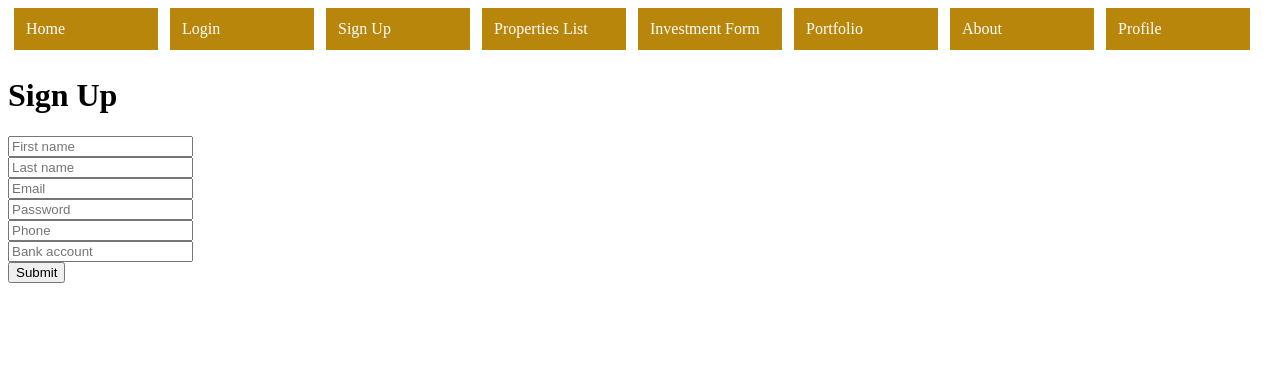
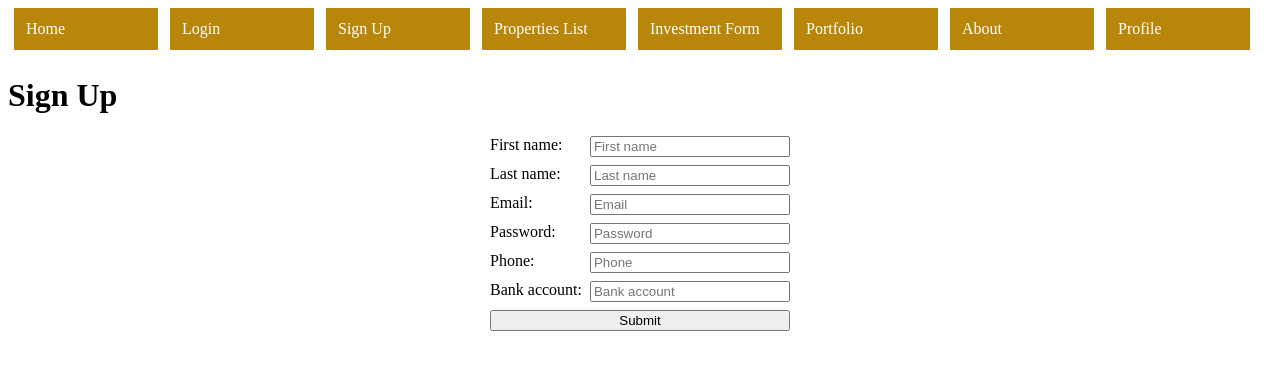
Before and after one commit to jm2292236/phase2-project, a React (Create React App) app: page /signup in a window 1280 px wide. Shown: the top 370 px of the page. Built offline with nearby package versions, Linux system fonts and the light colour scheme.

Commit message:
Interest list button

```diff
--- a/src/components/Login.js
+++ b/src/components/Login.js
@@ -25,15 +25,30 @@ function Login({onSubmit}) {
         <div>
             <h1>Login</h1>
             <form onSubmit={handleSubmit}>
-                <div>
-                    <input type="text" name="email" value={email} onChange={(e) => setEmail(e.target.value)} placeholder="Email" required/>
-                </div>
+                <label for="email">Email:</label>
+                <input
+                    autoFocus
+                    type="text"
+                    id="email"
+                    name="email"
+                    value={email}
+                    onChange={(e) => setEmail(e.target.value)}
+                    placeholder="Email"
+                    required
+                />
 
-                <div>
-                    <input type="password" name="password" value={password} onChange={(e) => setPassword(e.target.value)} placeholder="Password" required />
-                </div>
+                <label for="password">Password:</label>
+                <input
+                    type="password"
+                    id="password"
+                    name="password"
+                    value={password}
+                    onChange={(e) => setPassword(e.target.value)}
+                    placeholder="Password"
+                    required
+                />
 
-                <input type="submit" value="Submit" />
+                <input className="submitButton" type="submit" value="Submit" />
             </form>
         </div>
     )
--- a/src/components/PropertyForm.js
+++ b/src/components/PropertyForm.js
@@ -1,18 +1,30 @@
-import React from 'react'
+import React from 'react';
 
-// const imgStyles = {
-//     display: "inline-block",
-//     width: "40rem",
-//     padding: "12px",
-//     margin: "0 6px 6px",
-// };
 
 function PropertyForm({currentUser, property}) {
+    const userActive = currentUser.id;
+
+    function handleInterestList(propertyId) {
+        fetch("http://localhost:3002/interest", {
+            method: "POST",
+            headers: {
+                "Content-Type": "application/json",
+            },
+            body: JSON.stringify({userId: userActive, propertyId: propertyId}),
+        });
+        console.log("Added to interest list");
+    }
+
+
     return (
         <div>
             <img src={property.image}></img>
             <p>{`(user ID: ${currentUser.id} prop ID: ${property.id})`}</p>
             <h1>{property.address}</h1>
+            {userActive ?
+                <button onClick={() => handleInterestList(property.id)}>Add to Interest List</button>
+                : ""
+            }
             <h4>{`BED: ${property.bed}  BATH: ${property.bath}  SQ FT: ${property.sqft}  YEAR BUILT: ${property.yearBuilt}`}</h4>
             <h5>{`PURCHASE PRICE: $${property.purchasePrice}  MONTHLY RENT: $${property.monthlyRent}`}</h5>
         </div>
--- a/src/components/Signup.js
+++ b/src/components/Signup.js
@@ -44,31 +44,37 @@ function Signup() {
         <div>
             <h1>Sign Up</h1>
             <form onSubmit={handleSubmit}>
-                <div>
-                    <input type="text" name="firstName" value={formData.firstName} onChange={handleChange} placeholder="First name" required/>
-                </div>
+                {/* <div> */}
+                    <label for="firstName">First name:</label>
+                    <input type="text" id="firstName" name="firstName" value={formData.firstName} onChange={handleChange} placeholder="First name" required/>
+                {/* </div> */}
 
-                <div>
-                    <input type="text" name="lastName" value={formData.lastName} onChange={handleChange} placeholder="Last name" required/>
-                </div>
+                {/* <div> */}
+                    <label for="lastName">Last name:</label>
+                    <input type="text" id="lastName" name="lastName" value={formData.lastName} onChange={handleChange} placeholder="Last name" required/>
+                {/* </div> */}
 
-                <div>
-                    <input type="email" name="email" value={formData.email} onChange={handleChange} placeholder="Email" required/>
-                </div>
+                {/* <div> */}
+                    <label for="email">Email:</label>
+                    <input type="email" id="email" name="email" value={formData.email} onChange={handleChange} placeholder="Email" required/>
+                {/* </div> */}
 
-                <div>
-                    <input type="password" name="pwd" value={formData.pwd} onChange={handleChange} placeholder="Password" required/>
-                </div>
+                {/* <div> */}
+                    <label for="password">Password:</label>
+                    <input type="password" id="password" name="pwd" value={formData.pwd} onChange={handleChange} placeholder="Password" required/>
+                {/* </div> */}
 
-                <div>
-                    <input type="phone" name="phone" value={formData.phone} onChange={handleChange} placeholder="Phone" required/>
-                </div>
+                {/* <div> */}
+                    <label for="phone">Phone:</label>
+                    <input type="phone" id="phone" name="phone" value={formData.phone} onChange={handleChange} placeholder="Phone" required/>
+                {/* </div> */}
 
-                <div>
-                    <input type="number" name="bankAccount" value={formData.bankAccount} onChange={handleChange} placeholder="Bank account" />
-                </div>
+                {/* <div> */}
+                    <label for="bankAccount">Bank account:</label>
+                    <input type="number" id="bankAccount" name="bankAccount" value={formData.bankAccount} onChange={handleChange} placeholder="Bank account" />
+                {/* </div> */}
 
-                <input type="submit" value="Submit" />
+                <input className="submitButton" type="submit" value="Submit" />
             </form>
         </div>
     )
--- a/src/index.css
+++ b/src/index.css
@@ -4,3 +4,15 @@ img {
     padding: 12px;
     margin: 0 6px 6px;
 }
+
+form {
+    display: grid;
+    gap: .5rem;
+    grid-template-columns: auto 1fr;
+    max-width: 300px;
+    margin: 0 auto;
+}
+
+.submitButton {
+    grid-column: span 2;
+}
```
